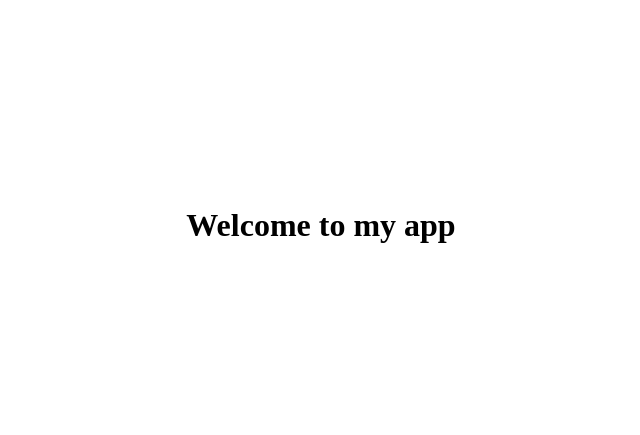
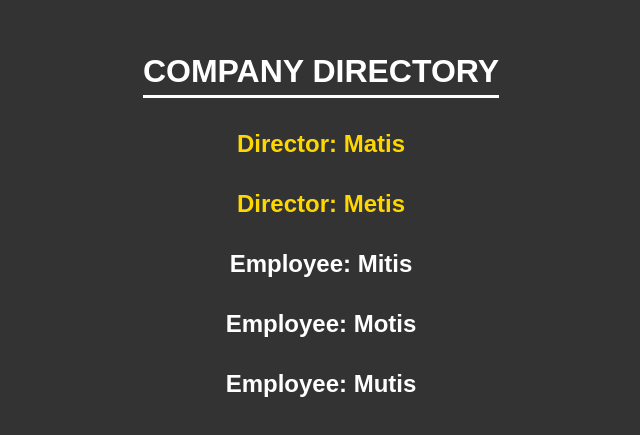
Before and after one commit to kherma/react-playground, a React (Create React App) app: page / in a window 1280 px wide. Shown: the part 159-594 px from the top of the page, without its empty margins (319-959 px from the left). Built offline with nearby package versions, Linux system fonts and the light colour scheme.

Commit message:
Add Employee component

```diff
--- a/src/App.css
+++ b/src/App.css
@@ -10,6 +10,9 @@ body {
   height: 100vh;
   display: grid;
   place-items: center;
+  background-color: #333;
+  color: #fff;
+  font-family: Arial, Helvetica, sans-serif;
 }
 
 .App {
@@ -19,3 +22,9 @@ body {
 .App * {
   margin-bottom: 2rem;
 }
+
+h1 {
+  text-transform: uppercase;
+  border-bottom: 3px solid #fff;
+  padding-bottom: 5px;
+}
--- a/src/App.js
+++ b/src/App.js
@@ -1,10 +1,16 @@
 import React from 'react';
 import './App.css';
+import Employee from './Components/Employee';
 
 const App = () => {
   return (
     <div className="App">
-      <h1>Welcome to my app</h1>
+      <h1>Company Directory</h1>
+      <Employee name="Matis" />
+      <Employee name="Metis" />
+      <Employee name="Mitis" />
+      <Employee name="Motis" />
+      <Employee name="Mutis" />
     </div>
   );
 };
--- /dev/null
+++ b/src/Components/Employee.jsx
@@ -0,0 +1,15 @@
+import React from 'react';
+
+const Employee = ({ name }) => {
+  return (
+    <div>
+      {name.split('')[1] === 'a' || name.split('')[1] === 'e' ? (
+        <h2 style={{ color: 'gold' }}>Director: {name}</h2>
+      ) : (
+        <h2>Employee: {name}</h2>
+      )}
+    </div>
+  );
+};
+
+export default Employee;
```
